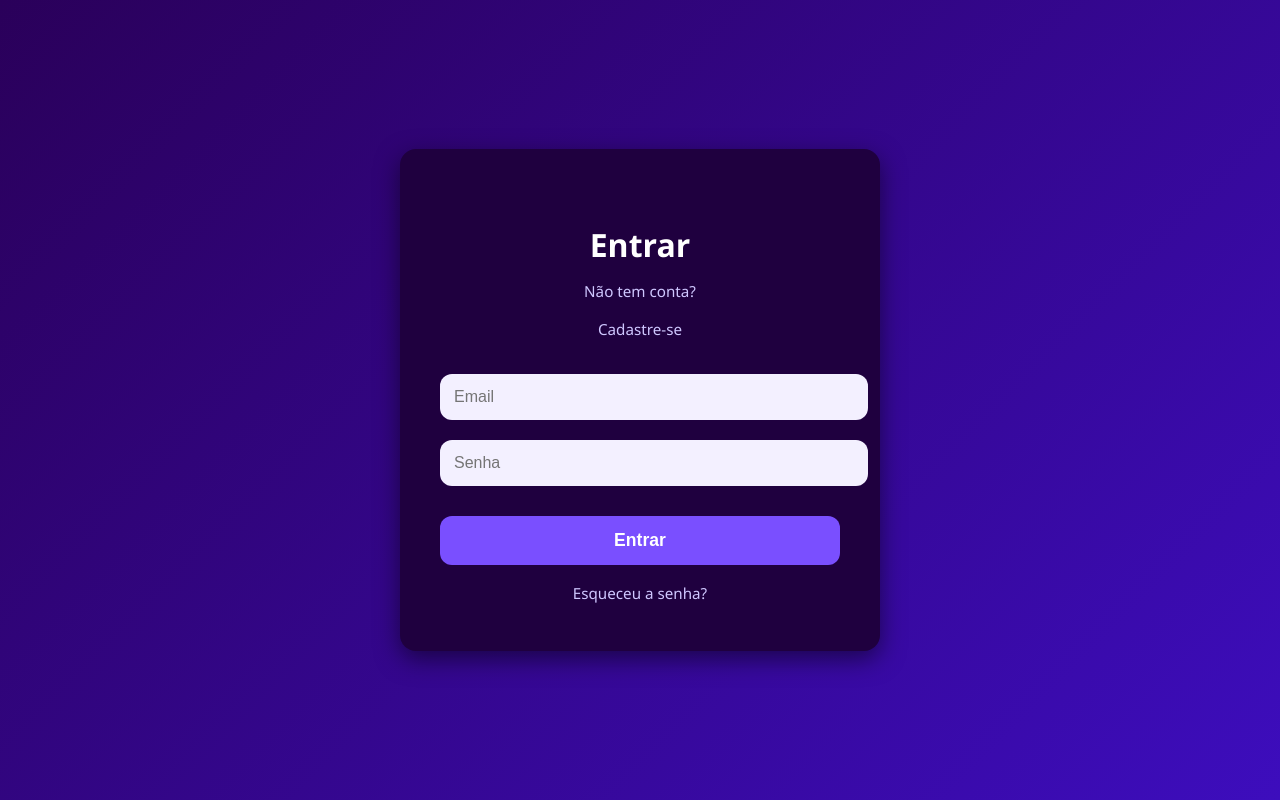
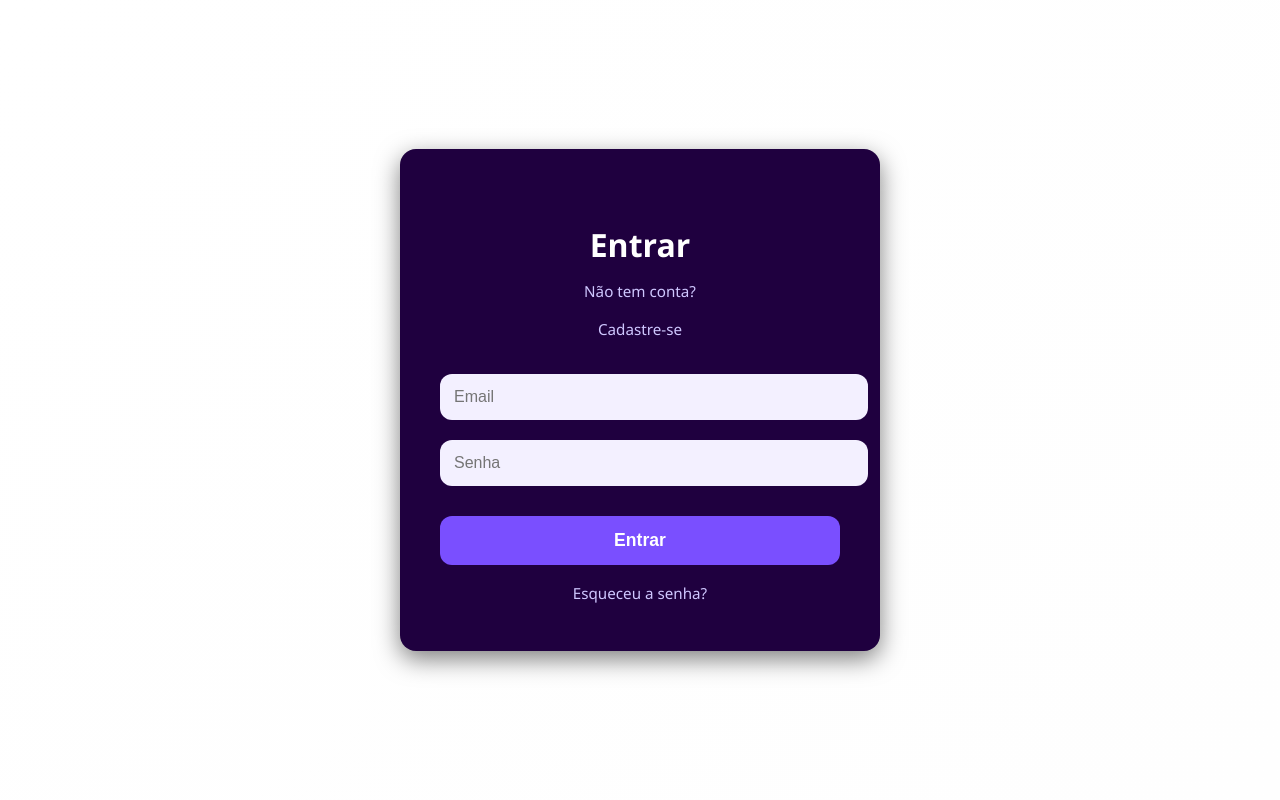
Before and after one commit to BekaPrado/Front---Journey, a React (Vite) app in the folder journey/: page / in a window 1280 px wide. Built offline with nearby package versions, Linux system fonts and the light colour scheme.

Commit message:
Atualizacao no Login

```diff
--- a/journey/src/index.css
+++ b/journey/src/index.css
@@ -2,7 +2,7 @@
 body {
   margin: 0;
   font-family: 'Segoe UI', sans-serif;
-  background: linear-gradient(135deg, #2a005a, #3d0dbd);
+  background: linear-gradient(135deg, #ffffff, #fefefe);
   color: #fff;
   min-height: 100vh;
   display: flex;
```
